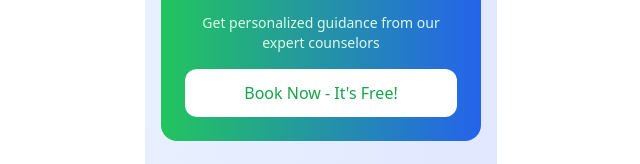
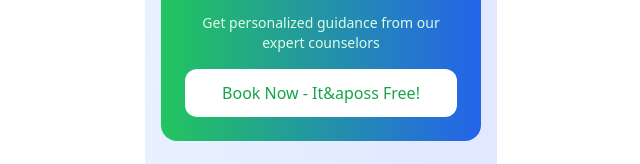
Before and after one commit to ShashidharRaoSiripuram/SKZ, a Next.js app: page /marketplace/consultants in a window 1280 px wide. Shown: the part 3000-3164 px from the top of the page, without its empty margins (319-959 px from the left). Built offline with nearby package versions, Linux system fonts and the light colour scheme.

Commit message:
Update page.tsx

```diff
--- a/app/marketplace/consultants/page.tsx
+++ b/app/marketplace/consultants/page.tsx
@@ -217,7 +217,7 @@ export default function Consultants() {
               onClick={() => setShowBookingForm(true)}
               className="w-full py-3 bg-white text-green-600 rounded-xl font-medium !rounded-button"
             >
-              Book Now - It's Free!
+              Book Now - It&aposs Free!
             </button>
           </div>
         </div>
```
